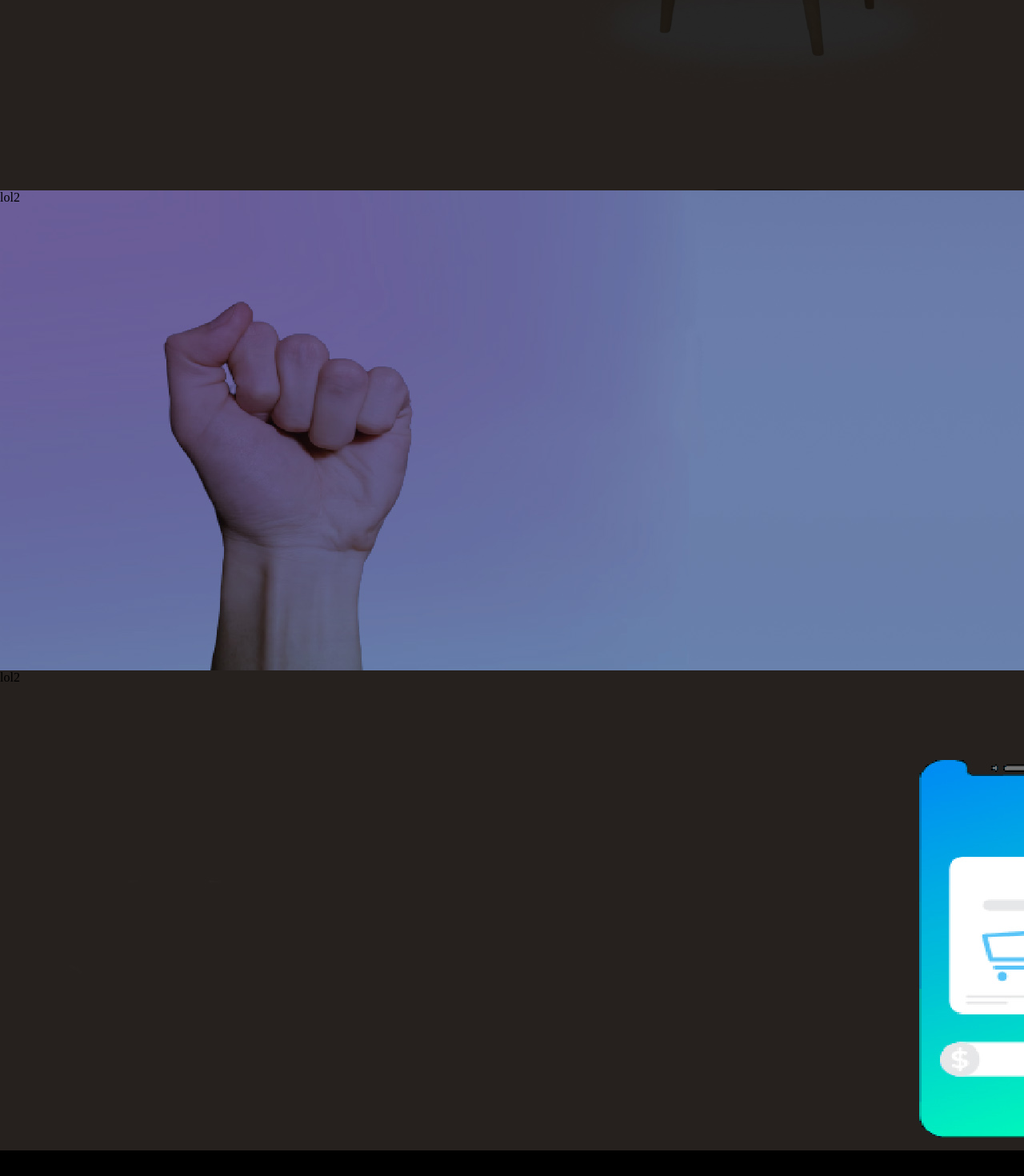
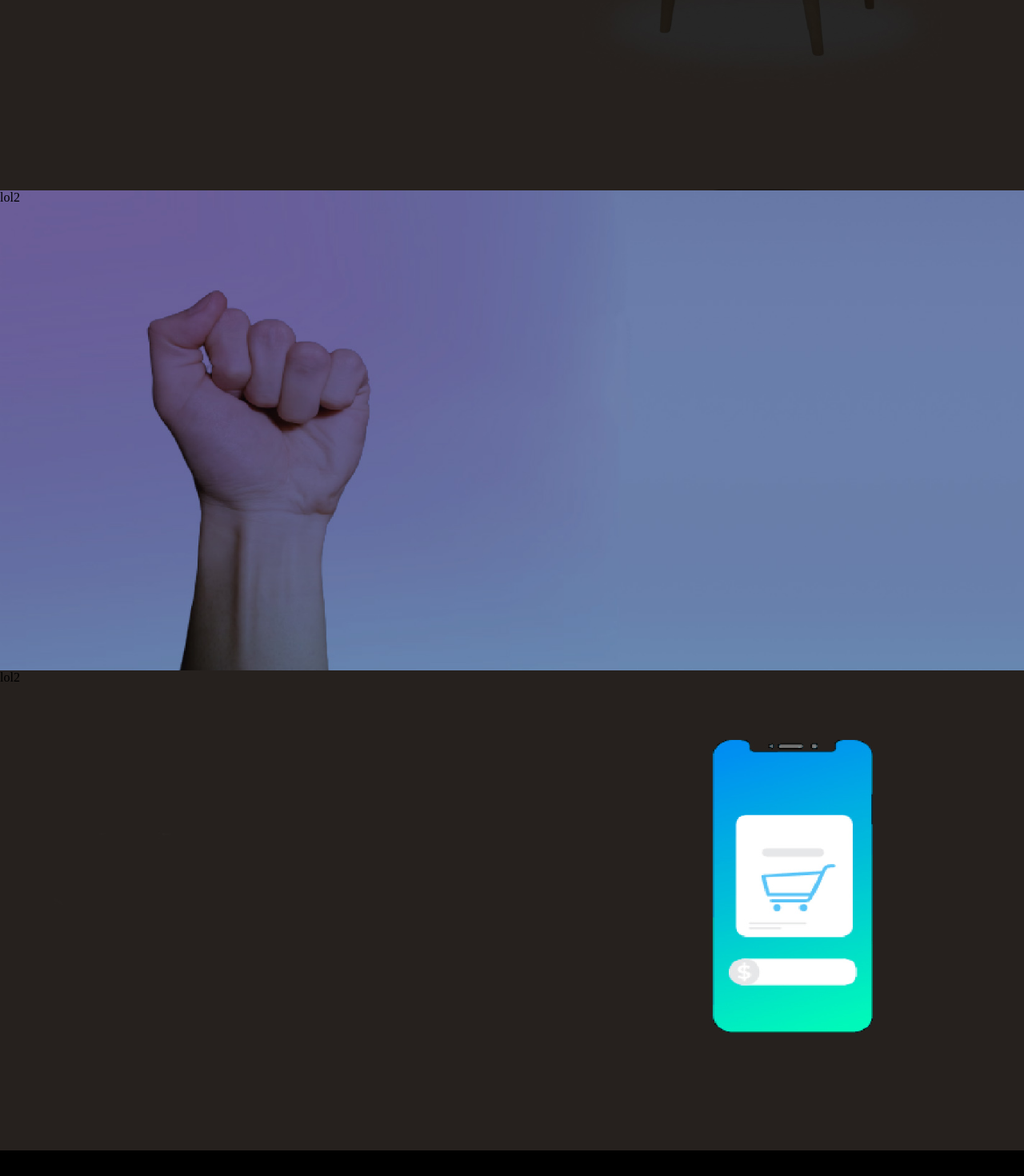
Before and after one commit to prashantbharati/sp-first, a React (Create React App) app: page / in a window 1280 px wide. Shown: the part 4522-5992 px from the top of the page at 80% size. Built offline with nearby package versions, Linux system fonts and the light colour scheme.

Commit message:
images all done

```diff
--- a/src/styles.js
+++ b/src/styles.js
@@ -68,11 +68,14 @@ export default makeStyles((theme) => ({
     backgroundColor: "green",
     height: "75vh",
     backgroundImage: `url('${segment7}')`,
+    backgroundSize: "cover",
+    backgroundRepeat: "no-repeat",
   },
   div9: {
     backgroundColor: "yellow",
     height: "75vh",
     backgroundImage: `url('${segment8}')`,
+    backgroundSize: "contain",
   },
   footer: {
     backgroundColor: "black",
```
